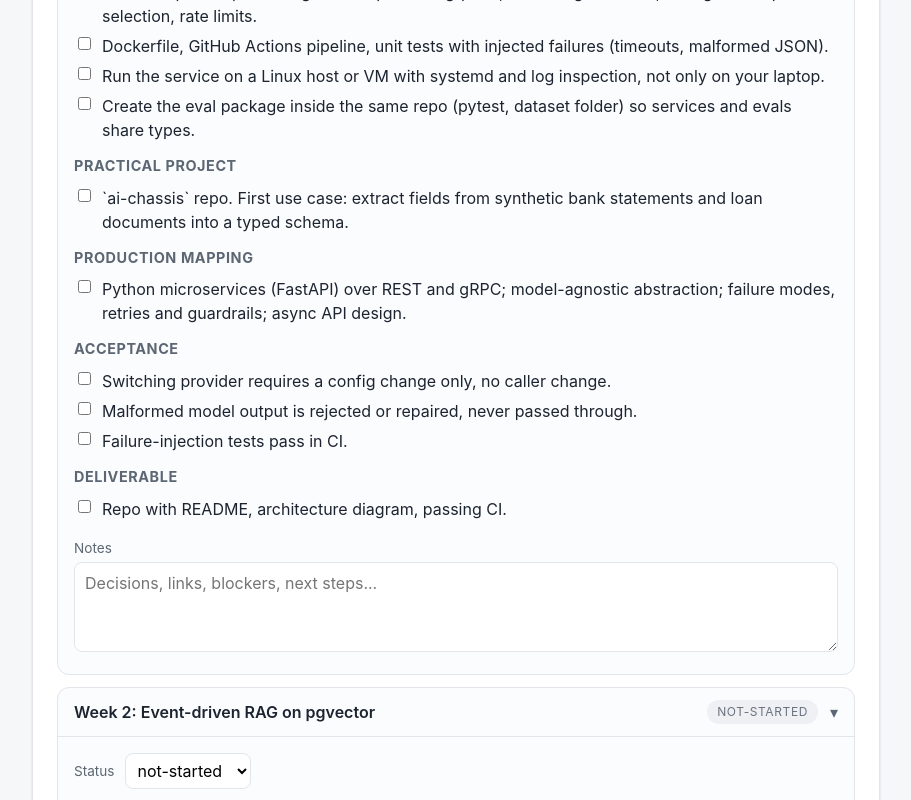
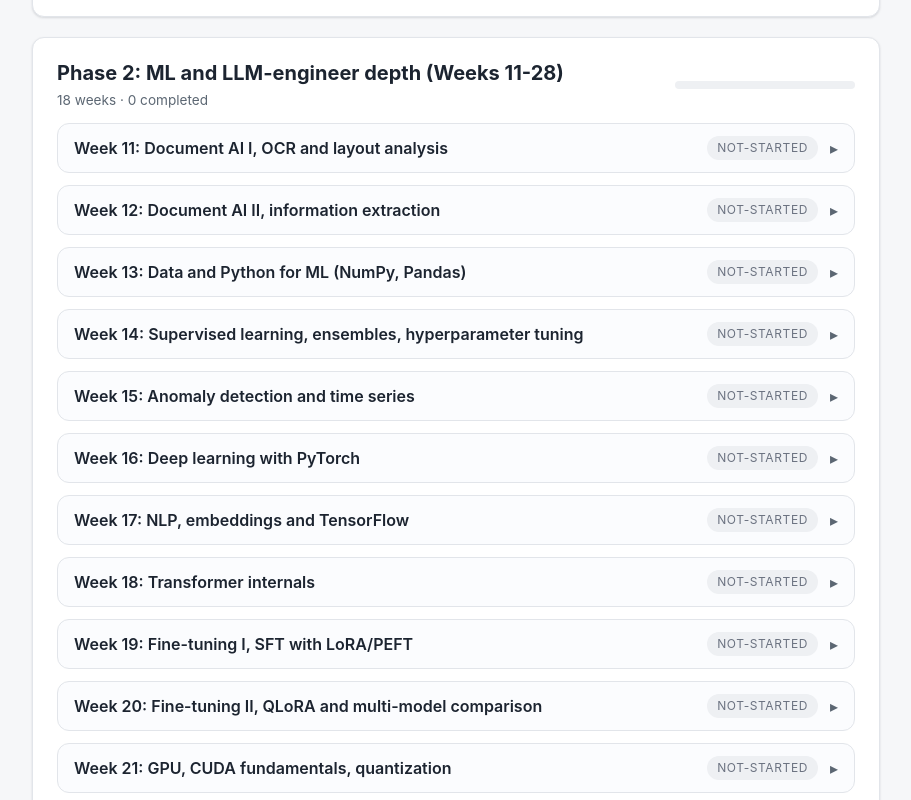
Before and after one commit to TriBien/ai-roadmap-tracker, a React (Vite) app: page / in a window 1280 px wide. Shown: the part 1060-1860 px from the top of the page, without its empty margins (184-1095 px from the left). Built offline with nearby package versions, Linux system fonts and the light colour scheme; the HTML template or start-up script is replaced by a standard one.

Commit message:
Default collapse

```diff
--- a/src/components/WeekCard.tsx
+++ b/src/components/WeekCard.tsx
@@ -33,7 +33,7 @@ export function WeekCard({
   onToggleItem,
 }: WeekCardProps) {
   const state: WeekState = getWeekState(progress, phase.id, week.number);
-  const [expanded, setExpanded] = useState(state.status !== "completed");
+  const [expanded, setExpanded] = useState(false);
   const previousStatus = useRef(state.status);
 
   useEffect(() => {
```
